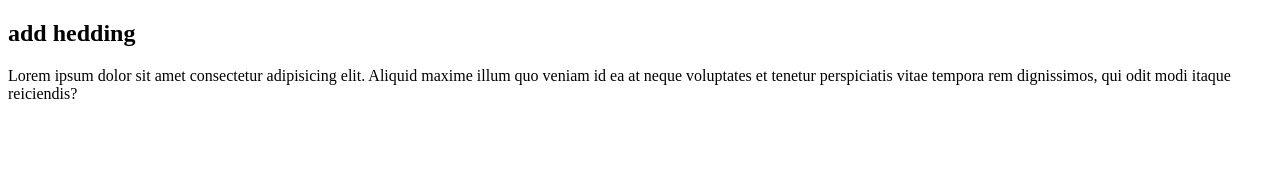
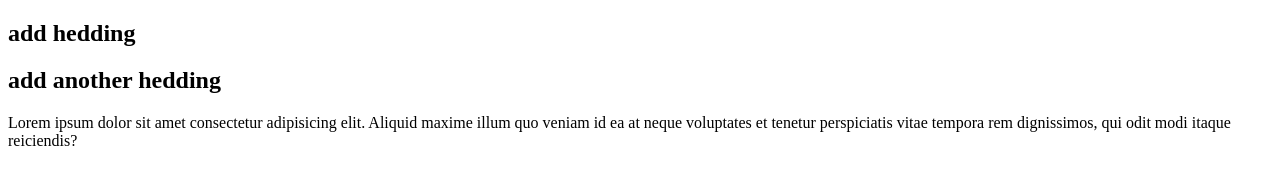
Before and after one commit to sihina3436/MYPROJECT, a plain HTML site: page index.html in a window 1280 px wide. Drawn offline with Linux system fonts and the light colour scheme.

Commit message:
add another heading

```diff
--- a/index.html
+++ b/index.html
@@ -7,6 +7,7 @@
 </head>
 <body>
     <h2>add hedding</h2>
+    <h2>add another hedding</h2>
     <p>Lorem ipsum dolor sit amet consectetur adipisicing elit. Aliquid maxime illum quo veniam id ea at neque voluptates et tenetur perspiciatis vitae tempora rem dignissimos, qui odit modi itaque reiciendis?</p>
 </body>
 </html>
```
